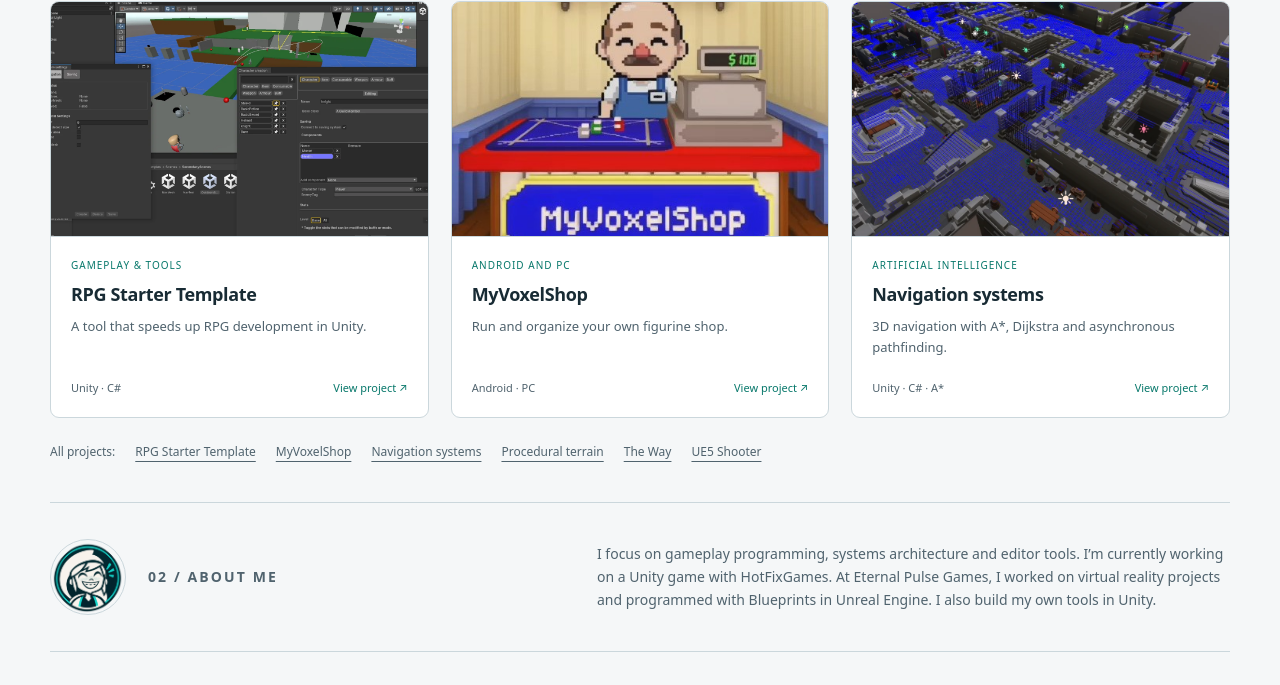
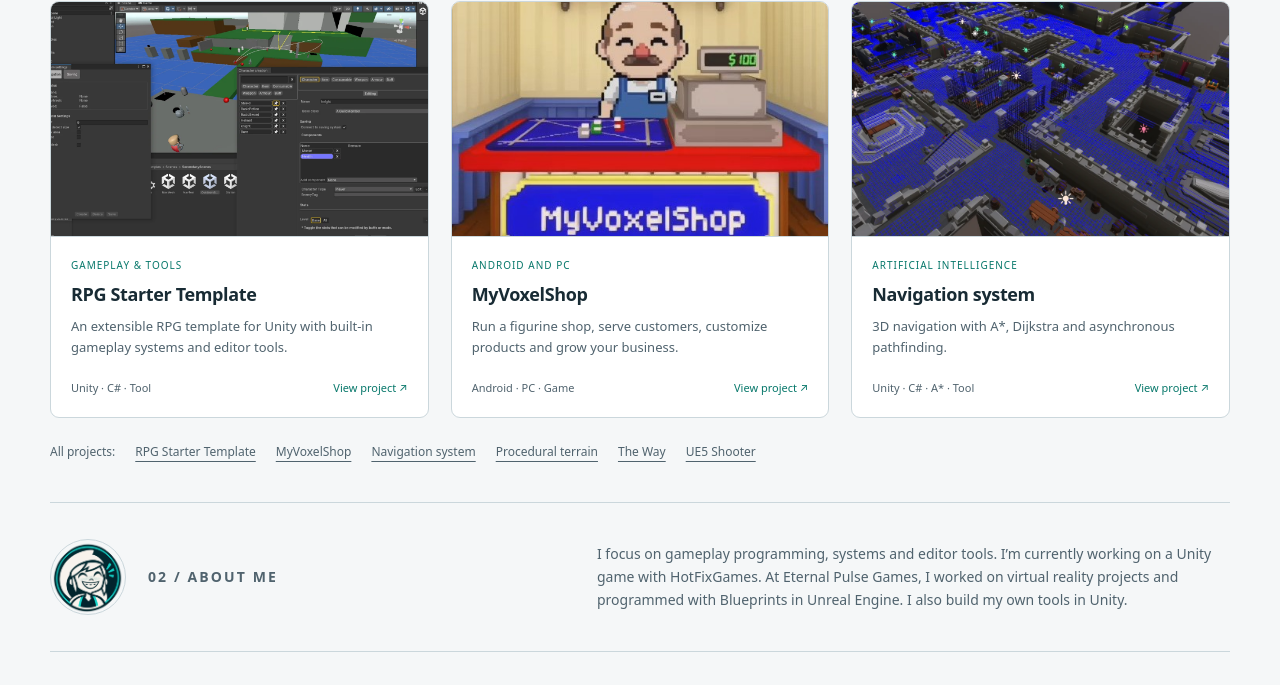
Before and after one commit to Burmuruk/Portfolio, a website: page index.html in a window 1280 px wide. Shown: the part 984-1669 px from the top of the page. Drawn offline with Linux system fonts and the light colour scheme.

Commit message:
Descriptions modified

```diff
--- a/index.html
+++ b/index.html
@@ -29,7 +29,7 @@
 <div>
 <p class="eyebrow">Gameplay &amp; Tools Programmer</p>
 <h1 id="hero-title">David Santoyo<br/>Herrera</h1>
-<p class="hero-copy">Construyo sistemas para videojuegos: gameplay, inteligencia artificial y herramientas que facilitan la creación.</p>
+<p class="hero-copy">Construyo sistemas para videojuegos, gameplay y herramientas que facilitan la creación.</p>
 <p class="tech-line">Unity <span>·</span> Unreal Engine <span>·</span> C# <span>·</span> C++</p>
 <div class="actions">
 <a class="button primary" data-cv="" data-root="" download="" href="documents/Curriculum.pdf" id="cvSection">Descargar CV <span aria-hidden="true">↓</span>
@@ -59,9 +59,9 @@
 <div class="card-content">
     <span class="card-label">Gameplay &amp; herramientas</span>
     <h3>RPG Starter Template</h3>
-    <p>Herramienta para agilizar el proceso de creación de juegos RPG en Unity.</p>
+    <p>Plantilla extensible para desarrollar RPG en Unity, con sistemas de gameplay y herramientas de editor integradas.</p>
     <div class="card-bottom">
-    <span>Unity · C#</span>
+    <span>Unity · C# · Herramienta</span>
     <span>Ver proyecto ↗</span>
     </div>
 </div>
@@ -71,9 +71,9 @@
 <div class="card-content">
     <span class="card-label">Android y PC</span>
     <h3>MyVoxelShop</h3>
-    <p>Administra y organiza tu propia tienda de figuras.</p>
+    <p>Juego de gestión de una tienda de figuras, donde atiendes clientes, personalizas productos y expande tu negocio.</p>
     <div class="card-bottom">
-        <span>Android · PC</span>
+        <span>Android · PC · Juego</span>
         <span>Ver proyecto ↗</span>
     </div>
 </div></a>
@@ -85,7 +85,7 @@
     <h3>Sistemas de navegación</h3>
     <p>Navegación 3D con A*, Dijkstra y búsqueda de rutas mediante métodos asíncronos.</p>
     <div class="card-bottom">
-    <span>Unity · C# · A*</span>
+    <span>Unity · C# · A* · Herramienta</span>
     <span>Ver proyecto ↗</span>
     </div>
 </div>
@@ -112,7 +112,7 @@
     -->
     </div>
 </div>
-<p>Me enfoco en programación de mecánicas, arquitectura de sistemas y herramientas de editor. Actualmente trabajo en un juego en Unity con HotFixGames. También tengo experiencia en el desarrollo de proyectos de realidad virtual y programación con Blueprints en Unreal Engine con Eternal Pulse Games, además de crear herramientas propias en Unity.</p>
+<p>Me enfoco en programación de mecánicas, sistemas y herramientas de editor. Actualmente trabajo en un juego en Unity con HotFixGames. También tengo experiencia en el desarrollo de proyectos de realidad virtual y programación con Blueprints en Unreal Engine con Eternal Pulse Games, además de crear herramientas propias en Unity.</p>
 </section>
 <section aria-labelledby="contact-title" class="contact section" id="contacto">
 <div>
--- a/scripts/portfolio-config.js
+++ b/scripts/portfolio-config.js
@@ -13,10 +13,10 @@
   initialChapterCount: 3,
   // null = pending; 0 is a real timestamp, never a placeholder.
   chapters: [
-    { id: 'navMesh', tags: ['Unity', 'C#', 'A*'], title: { es: 'Sistema de navegación', en: 'Navigation system' }, image: 'img/optimized/NmDCFar1.webp', startSeconds: 4, href: 'pages/navMesh.html' },
-    { id: 'shooterUE', tags: ['UE5', 'C++'], title: { es: 'Prototipo de acción y sigilo', en: 'Stealth and action prototype' }, image: 'img/enemigosUE5.png', startSeconds: 18, href: 'pages/shooterUnreal.html' },
-    { id: 'proceduralWorld', tags: ['Unity', 'C#'], title: { es: 'Terreno procedural', en: 'Procedural terrain' }, image: 'img/optimized/WgClose1.webp', startSeconds: 32, href: 'pages/proceduralWorld.html' },
-    { id: 'theWay', tags: ['Unity', 'C#'], title: { es: 'The Way', en: 'The Way' }, image: 'img/optimized/Tw1.webp', startSeconds: 44, href: 'pages/theWay.html' },
+    { id: 'navMesh', tags: ['Unity', 'C#', 'A*', 'Herramienta'], title: { es: 'Sistema de navegación', en: 'Navigation system' }, image: 'img/optimized/NmDCFar1.webp', startSeconds: 4, href: 'pages/navMesh.html' },
+    { id: 'shooterUE', tags: ['UE5', 'C++', 'Prototipo'], title: { es: 'Prototipo de acción y sigilo', en: 'Stealth and action prototype' }, image: 'img/enemigosUE5.png', startSeconds: 18, href: 'pages/shooterUnreal.html' },
+    { id: 'proceduralWorld', tags: ['Unity', 'C#', 'Herramienta'], title: { es: 'Terreno procedural', en: 'Procedural terrain' }, image: 'img/optimized/WgClose1.webp', startSeconds: 32, href: 'pages/proceduralWorld.html' },
+    { id: 'theWay', tags: ['Unity', 'C#', 'Herramienta', 'Juego'], title: { es: 'The Way', en: 'The Way' }, image: 'img/optimized/Tw1.webp', startSeconds: 44, href: 'pages/theWay.html' },
   ],
   // TODO: Real HTTPS repository URL; link stays hidden while null.
   rpgRepositoryUrl: 'https://github.com/Burmuruk/com.burmuruk.rpg-starter-template',
--- a/scripts/translations.js
+++ b/scripts/translations.js
@@ -1,12 +1,20 @@
 // Spanish is authored in HTML. English copy is centralized here; proper names stay unchanged.
 window.portfolioEnglish = {
-  'Herramienta para agilizar el proceso de creación de juegos RPG en Unity.': 'A tool that speeds up RPG development in Unity.',
-  'Administra y organiza tu propia tienda de figuras.': 'Run and organize your own figurine shop.',
-  'Me enfoco en programación de mecánicas, arquitectura de sistemas y herramientas de editor. Actualmente trabajo en un juego en Unity con HotFixGames. También tengo experiencia en el desarrollo de proyectos de realidad virtual y programación con Blueprints en Unreal Engine con Eternal Pulse Games, además de crear herramientas propias en Unity.': 'I focus on gameplay programming, systems architecture and editor tools. I’m currently working on a Unity game with HotFixGames. At Eternal Pulse Games, I worked on virtual reality projects and programmed with Blueprints in Unreal Engine. I also build my own tools in Unity.',
+  'Plantilla extensible para desarrollar RPG en Unity, con sistemas de gameplay y herramientas de editor integradas.': 'An extensible RPG template for Unity with built-in gameplay systems and editor tools.',
+  'Juego de gestión de una tienda de figuras, donde atiendes clientes, personalizas productos y expande tu negocio.': 'Run a figurine shop, serve customers, customize products and grow your business.',
+  'Me enfoco en programación de mecánicas, sistemas y herramientas de editor. Actualmente trabajo en un juego en Unity con HotFixGames. También tengo experiencia en el desarrollo de proyectos de realidad virtual y programación con Blueprints en Unreal Engine con Eternal Pulse Games, además de crear herramientas propias en Unity.': 'I focus on gameplay programming, systems and editor tools. I’m currently working on a Unity game with HotFixGames. At Eternal Pulse Games, I worked on virtual reality projects and programmed with Blueprints in Unreal Engine. I also build my own tools in Unity.',
+  'Unity · C# · Herramienta': 'Unity · C# · Tool',
+  'Unity · C# · A* · Herramienta': 'Unity · C# · A* · Tool',
+  'Android · PC · Juego': 'Android · PC · Game',
+  'UE5 · C++ · Prototipo': 'UE5 · C++ · Prototype',
+  'Unity · C# · Herramienta · Juego': 'Unity · C# · Tool · Game',
   'Gameplay y arquitectura': 'Gameplay and architecture',
   'Juego de administración y crecimiento de una tienda de figurines. Desarrollado por HotFixGames para Android y PC.': 'A game about running and growing a figurine shop, developed by HotFixGames for Android and PC.',
   'Administración de una tienda de figurines. Organiza, pinta, decora y expande la tienda como quieras mientras mantienes un ojo en tus gastos.': 'Run a figurine shop. Organize, paint, decorate and expand it however you like while keeping an eye on expenses.',
-  'Arquitectura base de la tienda y programación de las mecánicas de pintura y mejoras, la interfaz de usuario y el sistema de guardado.': 'Core shop architecture and programming for the painting and upgrade mechanics, user interface and save system.',
+  'Planificación de la arquitectura del juego, programación del inventario, compras, misiones, interfaz de usuario y el sistema de guardado.': 'I planned the game architecture and implemented the inventory, purchases, quests, user interface and save system.',
+  'UI, sistema de inventario, dinero y compras': 'UI, inventory system, currency and purchases',
+  'Interfaz del juego': 'Game interface',
+  'HUD de la tienda': 'Shop HUD',
   'El juego comenzó su desarrollo para Android y actualmente está siendo adaptado a PC. La demo de Android muestra la propuesta y sus mecánicas principales.': 'The game was originally developed for Android and is currently being ported to PC. The Android demo showcases the concept and core mechanics.',
   'Enlace no disponible.': 'Link unavailable.',
   'Entrada de la tienda': 'Shop entrance',
@@ -64,7 +72,7 @@
   'Proyectos': 'Projects',
   'Contacto': 'Contact',
   'Navegación principal': 'Main navigation',
-  'Construyo sistemas para videojuegos: gameplay, inteligencia artificial y herramientas que facilitan la creación.': 'I build systems for games: gameplay, artificial intelligence and tools that make development easier.',
+  'Construyo sistemas para videojuegos, gameplay y herramientas que facilitan la creación.': 'I build game systems, gameplay mechanics and tools that make development easier.',
   'Explorar proyectos': 'Explore projects',
   'Descargar CV': 'Download CV',
   'Demo reel de David Santoyo Herrera': 'David Santoyo Herrera’s demo reel',
@@ -76,7 +84,7 @@
   'Arquitectura extensible y herramientas de editor para crear juegos RPG en Unity.': 'Extensible architecture and editor tools for building RPGs in Unity.',
   'Ver proyecto ↗': 'View project ↗',
   'Inteligencia artificial': 'Artificial intelligence',
-  'Sistemas de navegación': 'Navigation systems',
+  'Sistemas de navegación': 'Navigation system',
   'Navegación 3D con A*, Dijkstra y búsqueda de rutas mediante métodos asíncronos.': '3D navigation with A*, Dijkstra and asynchronous pathfinding.',
   'Generación de escenarios': 'World generation',
   'Terreno procedural': 'Procedural terrain',
@@ -120,7 +128,10 @@
   'Escenario de prueba de navegación': 'Navigation test scene',
   'Herramienta diseñada para agilizar la creación de un juego tipo RPG en Unity. Incluye una arquitectura básica extensible para el juego y herramientas de editor para configurar personajes, estadísticas y más.': 'A tool designed to streamline RPG development in Unity. It includes an extensible base game architecture and editor tools for configuring characters, stats and more.',
   'Sistemas incluidos': 'Included systems',
-  'Sistemas de gameplay, editores personalizados, navegación, diálogos, misiones, inventario y guardado.': 'Gameplay systems, custom editors, navigation, dialogue, quests, inventory and saving.',
+  'Inventario, habilidades, modificaciones, editores personalizados, navegación, diálogos, misiones, inventario y guardado.': 'Inventory, abilities, modifiers, custom editors, navigation, dialogue, quests and saving.',
+  'Se utilizan varios raycast para detectar los objetos en el área de acuerdo con las dimensiones del jugador. Los resultados se guardan en un archivo de texto en StreamingAssets para incluir en la build del proyecto.': 'Multiple raycasts detect objects in the area based on the player’s dimensions. The results are saved to a text file in StreamingAssets for inclusion in the project build.',
+  'Creación de objetos': 'Object creation',
+  'Generación automática de prefabs, scriptableObjects, variables y conexiones al configurar desde unas ventanas de UI.': 'Editor windows let you configure and automatically generate prefabs, ScriptableObjects, variables and connections.',
   'Configuración y creación de personajes': 'Character creation and configuration',
   'Sistema de navegación': 'Navigation system',
   'Editor de diálogos': 'Dialogue editor',
```
Also changed, not shown: pages/MyVoxelShop.html (+17 -17 lines), pages/RPGStarterTemplate.html (+5 -3 lines).
